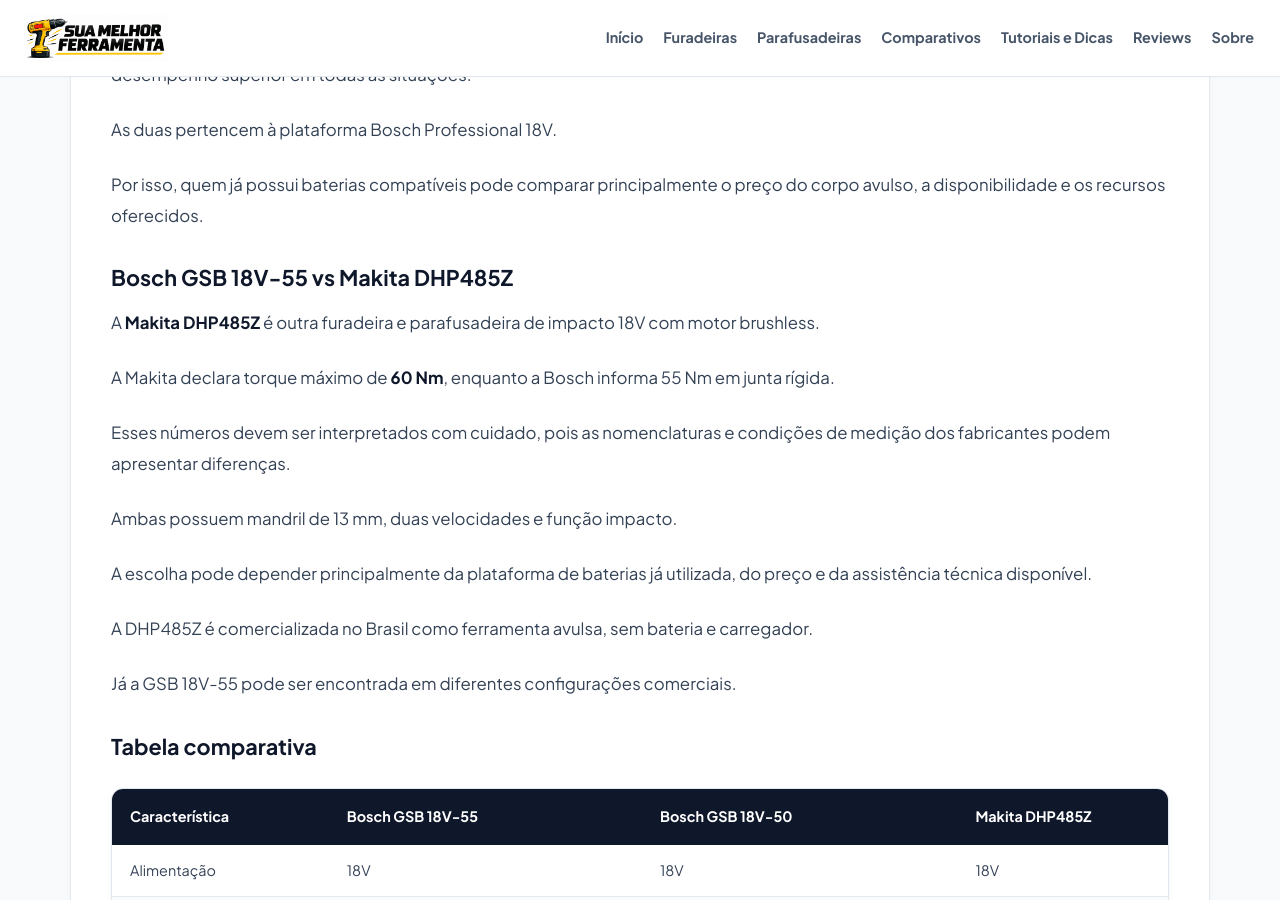
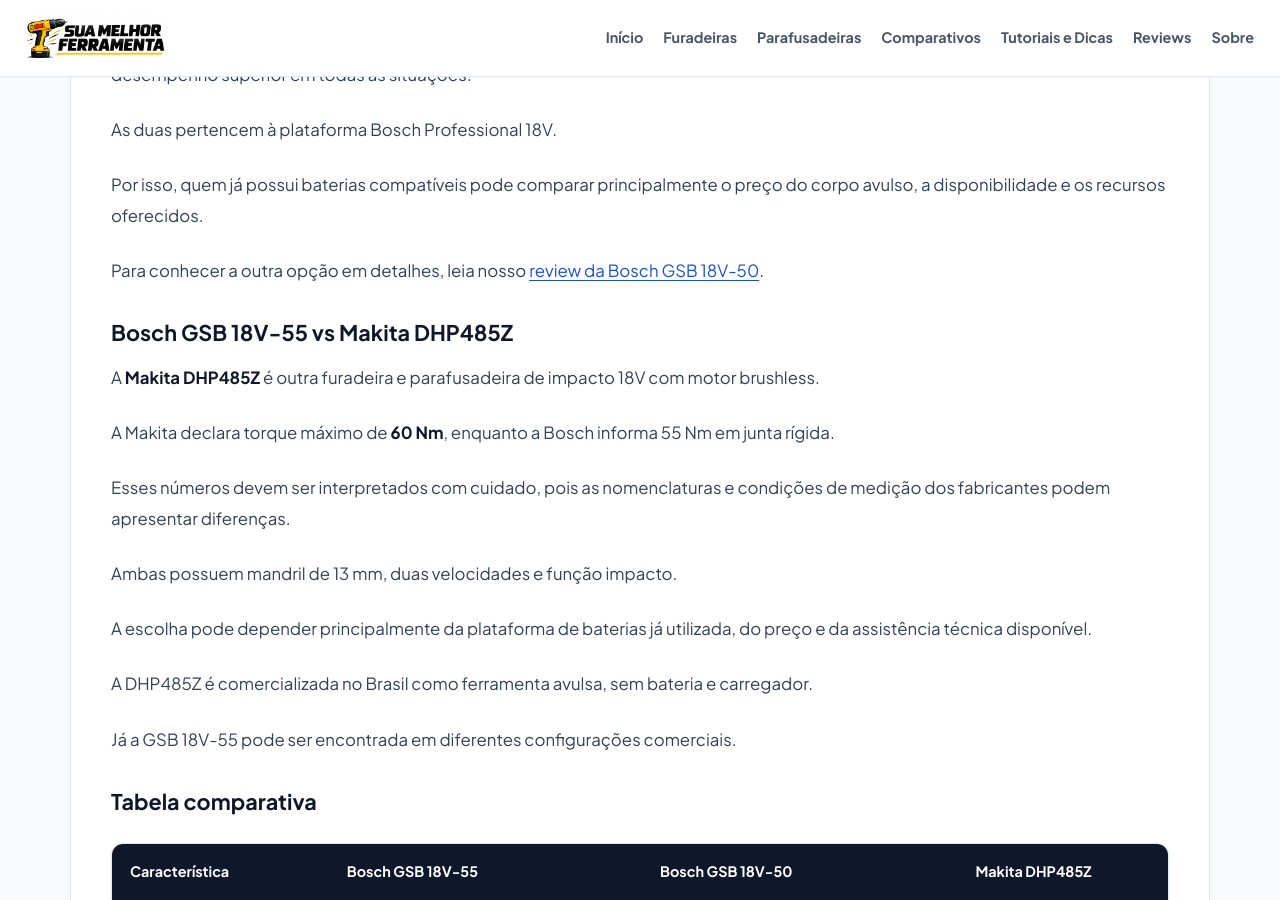
Before and after one commit to membroequipe/SiteReview, a Jekyll site: the page built from _posts/2026-11-04-review-bosch-gsb-18v-55.md, in a window 1280 px wide and 900 px high, scrolled down 10903 px. Built offline with Jekyll 4.4.1, drawn with Linux system fonts in a browser that asks for light colours.

Commit message:
Update 2026-11-04-review-bosch-gsb-18v-55.md

```diff
--- a/_posts/2026-11-04-review-bosch-gsb-18v-55.md
+++ b/_posts/2026-11-04-review-bosch-gsb-18v-55.md
@@ -263,6 +263,8 @@
 
 Por isso, quem já possui baterias compatíveis pode comparar principalmente o preço do corpo avulso, a disponibilidade e os recursos oferecidos.
 
+Para conhecer a outra opção em detalhes, leia nosso [review da Bosch GSB 18V-50](/furadeiras/reviews/review-bosch-gsb-18v-50/).
+
 ### Bosch GSB 18V-55 vs Makita DHP485Z
 
 A **Makita DHP485Z** é outra furadeira e parafusadeira de impacto 18V com motor brushless.
```
